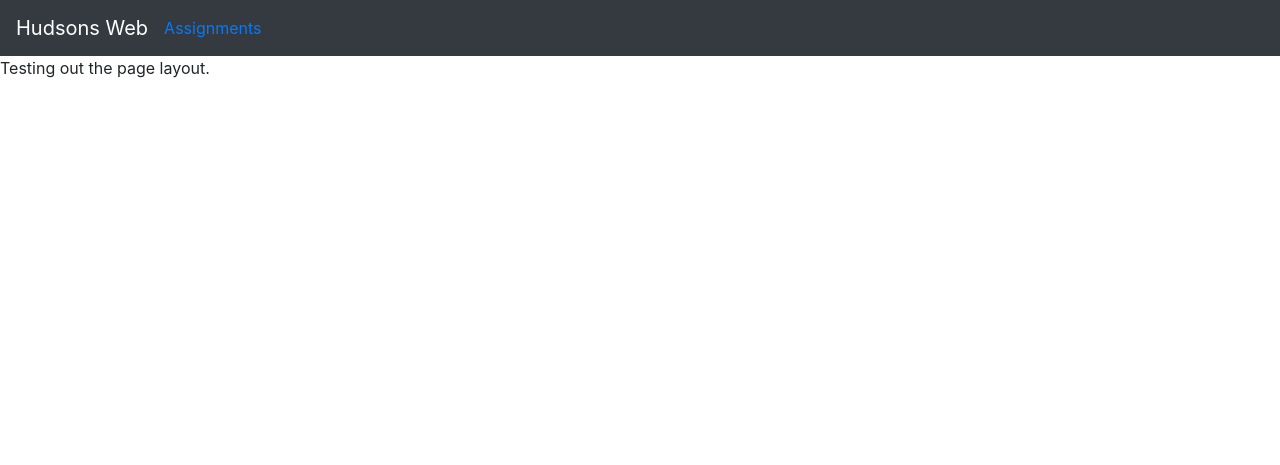
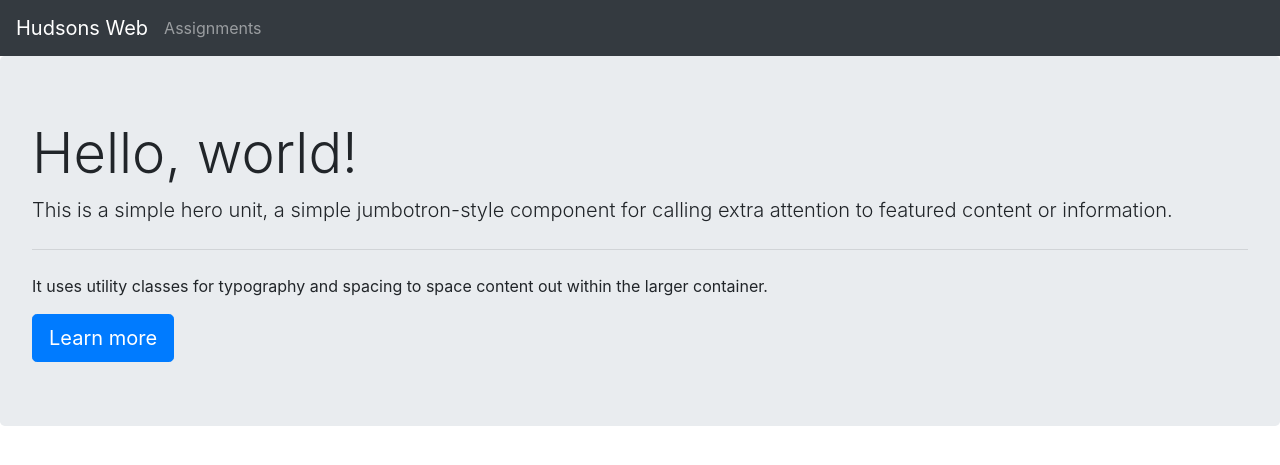
Before and after one commit to Chellixtm/cse341-hudson-homepage, a PHP site: page / in a window 1280 px wide. Shown: the top 465 px of the page. Run offline with PHP 8.4, Linux system fonts and the light colour scheme.

Commit message:
Testing jumbotron look

```diff
--- a/web/common/nav.php
+++ b/web/common/nav.php
@@ -2,7 +2,7 @@
   <a class="navbar-brand">Hudsons Web</a>
     <ul class="navbar-nav mr-auto">
       <li class="nav-item">
-        <a class="nav-item">Assignments</a>
+        <a class="nav-link">Assignments</a>
       </li>
     </ul>
 </nav>
--- a/web/index.php
+++ b/web/index.php
@@ -14,6 +14,12 @@
     </nav>
 
     <main>
-        <p>Testing out the page layout.</p>
+        <div class="jumbotron">
+            <h1 class="display-4">Hello, world!</h1>
+            <p class="lead">This is a simple hero unit, a simple jumbotron-style component for calling extra attention to featured content or information.</p>
+            <hr class="my-4">
+            <p>It uses utility classes for typography and spacing to space content out within the larger container.</p>
+            <a class="btn btn-primary btn-lg" href="#" role="button">Learn more</a>
+        </div>
     </main>
 </body>
```
